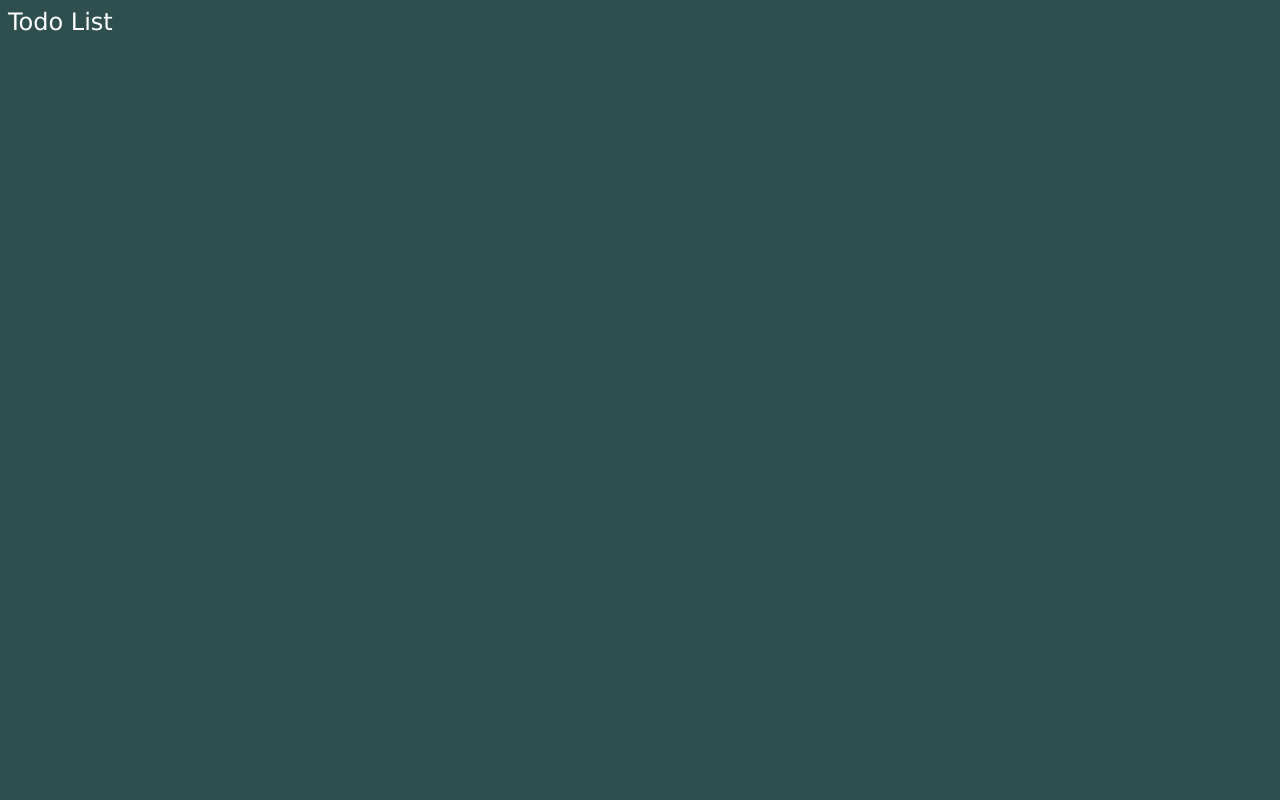
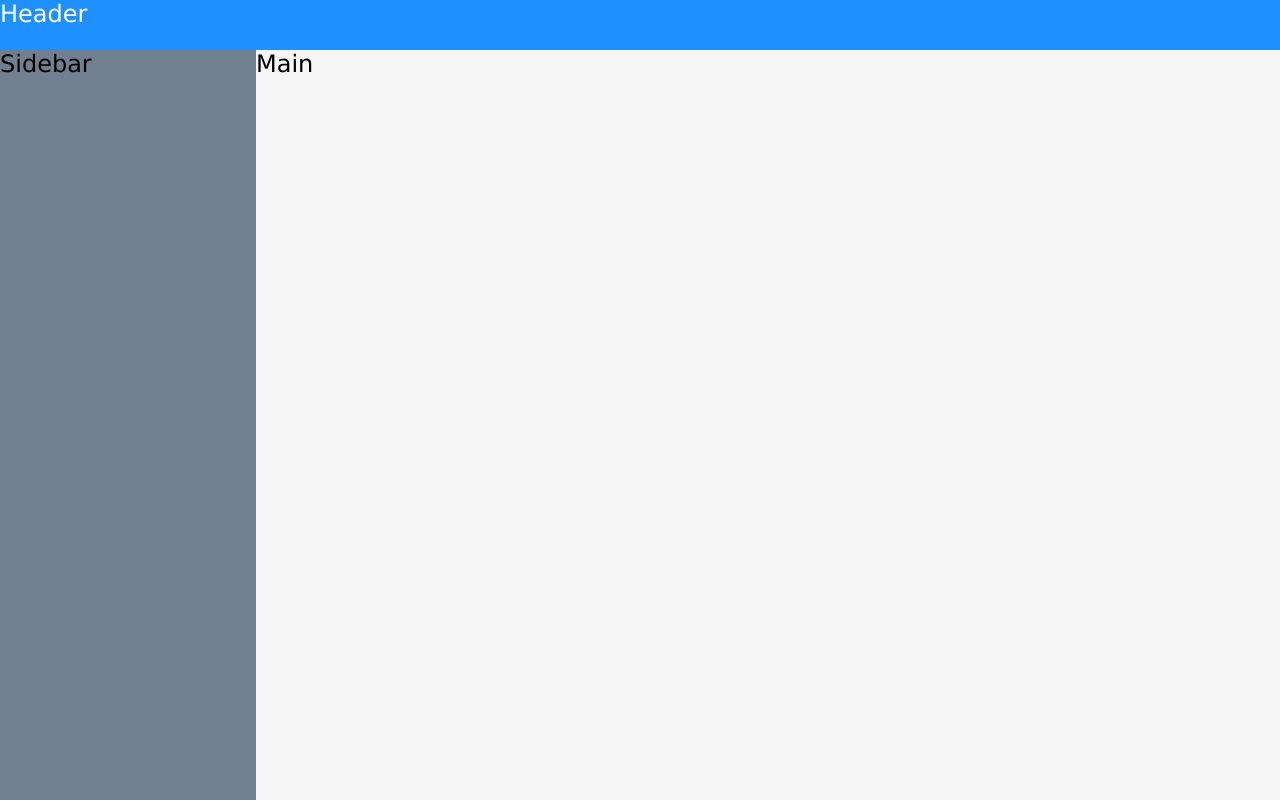
Before and after one commit to Raikho/todo-list, a website built with webpack: page src/template.html in a window 1280 px wide. Built offline with nearby package versions, Linux system fonts and the light colour scheme.

Commit message:
add basic css

```diff
--- a/package.json
+++ b/package.json
@@ -5,7 +5,8 @@
   "main": "index.js",
   "scripts": {
     "test": "echo \"Error: no test specified\" && exit 1",
-    "build": "webpack --progress --mode=development"
+    "build": "webpack --progress --mode=development",
+    "watch": "webpack --progress --watch"
   },
   "repository": {
     "type": "git",
--- a/src/index.js
+++ b/src/index.js
@@ -1,3 +1,3 @@
 import './style.css'
 
-console.log('Hello World!')
+console.log('Hello World!');
--- a/src/style.css
+++ b/src/style.css
@@ -1,6 +1,41 @@
+:root {
+    --header: dodgerblue;
+    --accent: orange;
+    --lightGray: slategrey;
+    --offwhite: whitesmoke;
+}
+
 body {
-    background-color: darkslategray;
-    color: white;
+    width: 100vw;
+    height: 100vh;
+    margin: 0 0;
+
+    background-color: gray;
+    color: black;
     font-family: verdana;
     font-size: 24px;
+
+    display: grid;
+    grid-template-columns: 1fr 4fr;
+    grid-template-rows: 1fr 15fr;
+    grid-template-areas: "header header" "sidebar main";
 }
+
+.header {
+    background-color: var(--header);
+    color: white;
+
+    grid-area: header;
+}
+
+.sidebar {
+    background-color: var(--lightGray);
+
+    grid-area: sidebar;
+}
+
+.main {
+    background-color: var(--offwhite);
+
+    grid-area: main;
+}
--- a/src/template.html
+++ b/src/template.html
@@ -7,6 +7,8 @@
     <title><%= htmlWebpackPlugin.options.title%></title>
 </head>
 <body>
-    Todo List
+    <div class="header">Header</div>
+    <div class="sidebar">Sidebar</div>
+    <div class="main">Main</div>
 </body>
 </html>
```
Also changed, not shown: dist/bundle.js, dist/index.html.
